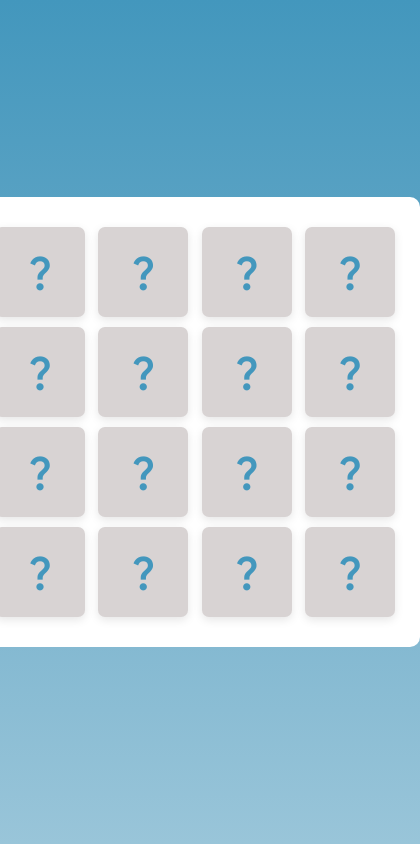
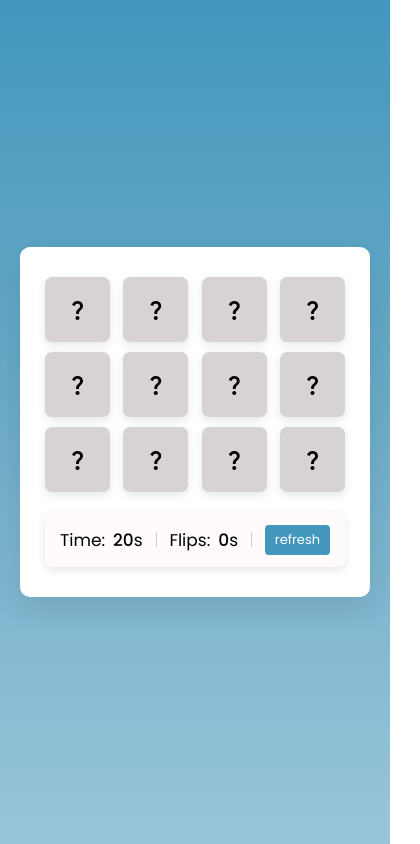
Before and after one commit to Arindam01gi/Memory-Card-Game, a plain HTML site: page index.html in a window 390 px wide. Shown: the whole page, 420 px wide, since content can reach past the window. Drawn offline with Linux system fonts and the light colour scheme.

Commit message:
Final Submission

```diff
--- a/index.html
+++ b/index.html
@@ -150,51 +150,13 @@
                     <img src="img/img-1.png" alt="card-img">
                   </div>
             </li>
-            <li class="card">
-                <div class="view front-view">
-                    <span class="material-icons">
-                      <!-- <img src="img/front.svg" alt=""> -->
-                      question_mark
-                    </span>
-                </div>
-                <div class="view back-view">
-                    <img src="img/img-4.png" alt="card-img">
-                  </div>
-            </li>
-            <li class="card">
-                <div class="view front-view">
-                    <span class="material-icons">
-                      <!-- <img src="img/front.svg" alt=""> -->
-                      question_mark
-                    </span>
-                </div>
-                <div class="view back-view">
-                    <img src="img/img-2.png" alt="card-img">
-                  </div>
-            </li>
-            <li class="card">
-                <div class="view front-view">
-                    <span class="material-icons">
-                      <!-- <img src="img/front.svg" alt=""> -->
-                      question_mark
-                    </span>
-                </div>
-                <div class="view back-view">
-                    <img src="img/img-6.png" alt="card-img">
-                  </div>
-            </li>
-            <li class="card">
-                <div class="view front-view">
-                    <span class="material-icons">
-                      <!-- <img src="img/front.svg" alt=""> -->
-                      question_mark
-                    </span>
-                </div>
-                <div class="view back-view">
-                    <img src="img/img-8.png" alt="card-img">
-                  </div>
-            </li>
 
+
+              <div class="details">
+                   <p class="time">Time: <span> <b>20</b>s</span></p>
+                   <p class="flips">Flips: <span> <b>0</b>s</span></p>
+                   <button>refresh</button>
+              </div>
         </div>
     </div>
 
--- a/script.js
+++ b/script.js
@@ -1,14 +1,37 @@
-const cards = document.querySelectorAll(".card");
+const cards = document.querySelectorAll(".card"),
+timeTag = document.querySelector(".time b"),
+flipsTag = document.querySelector(".flips b"),
+refreshBtn = document.querySelector(".details button");
 
 // console.log(cards);
 let matchedCard =0;
-let cardOne,cardTwo;
+let maxTime =20;
+let timeLeft = maxTime ;
+let cardOne,cardTwo,timer;
 let disableDeck = false;
+let isPlaying = false;
 
+
+function initTimer(){
+   if(timeLeft <=0 ){
+      return clearInterval(timer);
+   }
+   timeLeft--;
+   timeTag.innerText = timeLeft;
+}
 
 function flipCard(event){
     let clickedCard = event.target;
-   if(clickedCard!== cardOne && !disableDeck){
+
+    if(!isPlaying){
+      isPlaying=true;
+      timer = setInterval(initTimer,1000)
+    }
+
+
+   if(clickedCard!== cardOne && !disableDeck && timeLeft > 0 ){
+      flips++;
+      flipsTag.innerText = flips;
     clickedCard.classList.add("flip");
     if(!cardOne){
        return  cardOne = clickedCard;
@@ -24,10 +47,9 @@ function flipCard(event){
    function matchCards(img1,img2){
     if(img1 === img2){
         matchedCard++;
-        if(matchedCard==8){
-         setTimeout(()=>{
-            return   shuffleCard();
-         },1000);
+        if(matchedCard==6 && timeleft > 0){
+         return clearInterval(timer);
+
         }
         cardOne.removeEventListener("click",flipCard);
         cardTwo.removeEventListener("click",flipCard);
@@ -43,15 +65,19 @@ function flipCard(event){
         cardTwo.classList.remove("shake", "flip");
         cardOne = cardTwo ="";
         disableDeck = false ;
-     },800);
+     },1200);
 
    }
 
 function shuffleCard(){
-     matchedCard =0;
+     timeLeft = maxTime;
+     flips = matchedCard = 0;
      cardOne = cardTwo = "";
-     let arr = [1,2,3,4,5,6,7,8,1,2,3,4,5,6,7,8];
-     disableDeck = false ;
+     clearInterval(timer);
+     timeTag.innerText = timeLeft;
+     flipsTag.innerText = flips;
+     disableDeck = isPlaying = false;
+     let arr = [1,2,3,4,5,6,1,2,3,4,5,6];
      arr.sort(()=>Math.random()> 0.5 ? 1: -1);
      cards.forEach((card,index) =>{
         card.classList.remove("flip");
@@ -63,7 +89,8 @@ function shuffleCard(){
 }
 shuffleCard();
 
+refreshBtn.addEventListener("click", shuffleCard);
+
 cards.forEach(card =>{
-
     card.addEventListener('click',flipCard);
 })
--- a/styles.css
+++ b/styles.css
@@ -1,13 +1,13 @@
-@import url('https://fonts.googleapis.com/css2?family=Poppins:ital,wght@1,400;1,500&family=Ubuntu:wght@400;500;700&display=swap');
-
+@import url('https://fonts.googleapis.com/css2?family=Poppins:wght@400;500;600;700&display=swap');
 *{
-    margin: 0;
-    padding: 0;
-    box-sizing: border-box;
-    font-family:'Poppins', sans-serif;
+  margin: 0;
+  padding: 0;
+  box-sizing: border-box;
+  font-family: 'Poppins', sans-serif;
 }
-
-
+p{
+  font-size: 20px;
+}
 body{
     display: flex;
     align-items: center;
@@ -15,29 +15,32 @@ body{
     min-height: 100vh;
     background-image:linear-gradient(#4397bd,#6dacc9,#99c5d9) ;
 }
+::selection{
+  color: #fff;
+  background: #4397bd;
+}
 .wrapper{
-
     padding: 25px;
     background: #fff;
     border-radius: 10px;
-
+    box-shadow: 0 10px 30px rgba(0,0,0,0.1);
 }
-.cards, .card, .view{
+.cards, .card, .view, .details, p{
     display: flex;
     align-items: center;
     justify-content: center;
 }
 
 .cards{
-    height:400px ;
-    width: 400px;
+    height:350px ;
+    width: 350px;
     flex-wrap: wrap;
     justify-content: space-between;
 }
 .cards .card{
   cursor: pointer;
   position: relative;
-  perspective: 800px;
+  perspective: 1000px;
   transform-style: preserve-3d;
   height: calc(100% / 4 - 10px);
   width: calc(100% / 4 - 10px);
@@ -62,7 +65,7 @@ body{
     transform: translateX(8px);
   }
 }
- .card .view{
+ .cards .card .view{
     width: 100%;
     height: 100%;
     user-select: none;
@@ -75,24 +78,99 @@ body{
     transition: transform 0.25s linear;
   }
 
-
-  .card .front-view span{
-    font-size: 43px;
-    color: #4397bd;
+  .card .front-view img{
+    max-width: 17px;
   }
-  .card .back-view img{
-
-    max-width: 45px;
-   }
-
   .card .back-view{
     transform: rotateY(-180deg);
   }
-
+  .card .back-view img{
+    max-width: 40px;
+  }
+  .card.flip .front-view{
+    transform: rotateY(180deg);
+  }
   .card.flip .back-view{
     transform: rotateY(0);
   }
 
-  .card.flip .front-view{
-    transform: rotateY(180deg);
+  .details{
+    width:100% ;
+    margin-top: 15px;
+    padding: 0 20px;
+    border-radius:7px ;
+    background: rgb(255, 251, 251);
+    height: clac(100% / 4 -30px);
+    justify-content: space-between;
+    box-shadow: 0 3px 10px rgba(0,0,0,0.1);
   }
+  .details p{
+    font-size: 18px;
+    height: 17px;
+    padding-right: 18px;
+    border-right: 1px solid #ccc;
+  }
+
+  .details p span{
+    margin-left: 8px;
+  }
+  .details p b{
+    font-weight: 500;
+  }
+
+  .details button{
+    cursor: pointer;
+    font-size: 14px;
+    color: #4397bd;
+    border-radius: 4px;
+    padding: 4px 11px;
+    background: rgb(253, 249, 249) ;
+    border: 2px solid #4397bd;
+    transition: 0.3s ease;
+  }
+  .details button:hover{
+    color: #fff;
+    background: #4397bd;
+  }
+
+
+@media screen and (max-width: 700px) {
+  .cards{
+    height: 350px;
+    width: 350px;
+  }
+  .card .front-view img{
+    max-width: 16px;
+  }
+  .card .back-view img{
+    max-width: 40px;
+  }
+}
+
+@media screen and (max-width: 530px) {
+  .cards{
+    height: 300px;
+    width: 300px;
+  }
+  .card .back-view img{
+    max-width: 35px;
+  }
+  .details{
+    margin-top: 10px;
+    padding: 0 15px;
+    height: calc(100% / 4 - 20px);
+  }
+  .details p{
+    height: 15px;
+    font-size: 17px;
+    padding-right: 13px;
+  }
+  .details button{
+    font-size: 13px;
+    padding: 5px 10px;
+    border: none;
+    color: #fff;
+    background: #4397bd;
+  }
+
+}
```
